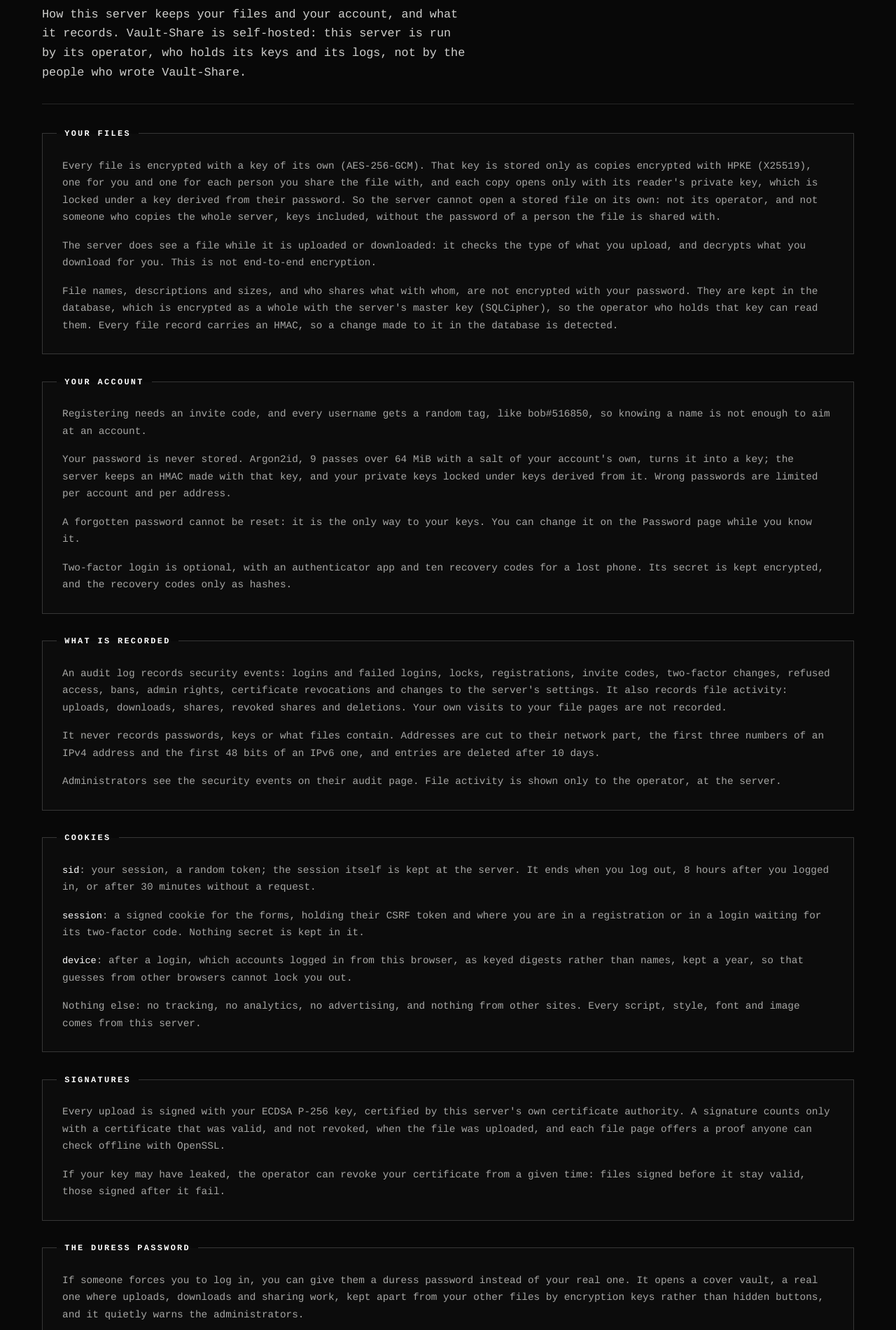
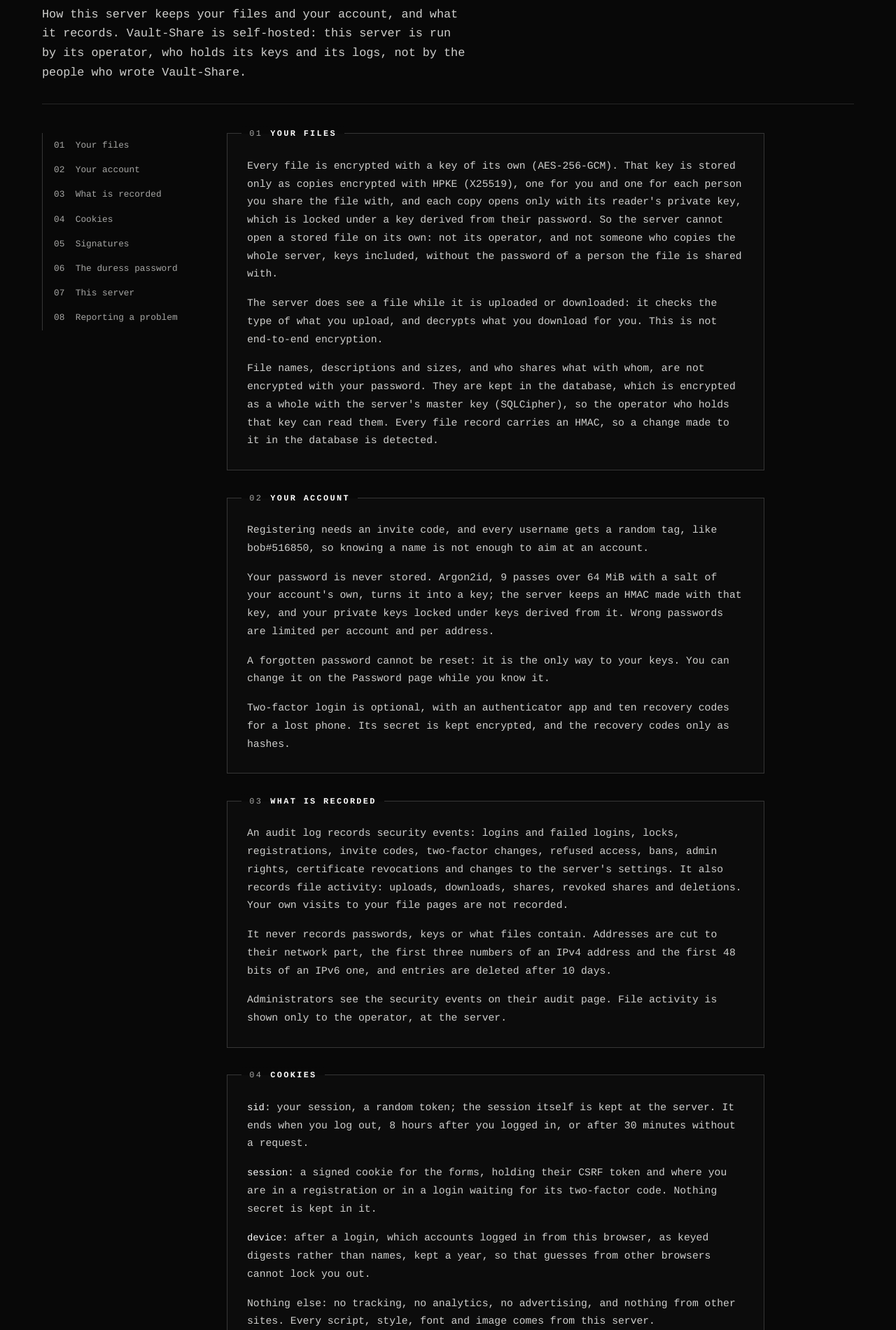
Before and after one commit to Ymsniper/vault-share, a Python web app: template app/templates/security.html in a window 1280 px wide. Shown: the part 463-2363 px from the top of the page at 70% size. Run offline with Jinja, Linux system fonts and the light colour scheme; the template is opened without the code that fills it: most values are stand-ins (such as "Sample title", 1, 10 or a date in 2020).

Commit message:
Link the author and the security page from the footer

```diff
--- a/app/static/vault.css
+++ b/app/static/vault.css
@@ -1741,14 +1741,98 @@ code {
   display: block;
 }
 
+/* ---- a page to read: a numbered contents list beside sections kept to a
+   reading width (the security page) */
+
+.vs-doc {
+  display: grid;
+  grid-template-columns: 13rem minmax(0, 48rem);
+  align-items: start;
+  gap: 2.4rem 3.5rem;
+}
+
+.vs-doc-toc {
+  position: sticky;
+  top: 1.5rem;
+}
+
+.vs-doc-toc ol {
+  counter-reset: vs-toc;
+  margin: 0;
+  padding: 0;
+  border-left: 1px solid var(--vs-line-2);
+  list-style: none;
+}
+
+.vs-doc-toc li {
+  counter-increment: vs-toc;
+}
+
+.vs-doc-toc a {
+  display: block;
+  padding: 0.42rem 0 0.42rem 1rem;
+  color: var(--vs-mute);
+  font-size: 0.8rem;
+  text-decoration: none;
+}
+
+.vs-doc-toc a::before {
+  content: counter(vs-toc, decimal-leading-zero) "  ";
+  content: counter(vs-toc, decimal-leading-zero) "  " / "";
+  white-space: pre;
+}
+
+.vs-doc-body {
+  counter-reset: vs-section;
+}
+
+.vs-doc-body .vs-panel {
+  scroll-margin-top: 1.5rem;
+}
+
+.vs-doc-body .vs-panel-title::before {
+  counter-increment: vs-section;
+  content: counter(vs-section, decimal-leading-zero);
+  content: counter(vs-section, decimal-leading-zero) / "";
+  color: var(--vs-mute);
+  font-weight: 400;
+}
+
+.vs-doc-body .vs-note {
+  color: var(--vs-soft);
+  font-size: 0.92rem;
+  line-height: 1.75;
+}
+
+@media (hover: hover) and (pointer: fine) {
+  .vs-doc-toc a:hover {
+    color: var(--vs-hi);
+  }
+}
+
+@media (prefers-reduced-motion: no-preference) {
+  html {
+    scroll-behavior: smooth;
+  }
+}
+
+@media (max-width: 860px) {
+  .vs-doc {
+    grid-template-columns: minmax(0, 1fr);
+  }
+
+  .vs-doc-toc {
+    position: static;
+  }
+}
+
 /* ---- footer */
 
 .vs-footer {
   border-top: 1px solid var(--vs-line);
   color: var(--vs-mute);
-  font-size: 0.72rem;
-  letter-spacing: 0.16em;
-  text-transform: uppercase;
+  font-size: 0.8rem;
+  letter-spacing: 0.06em;
 }
 
 .vs-footer-inner {
@@ -1761,17 +1845,23 @@ code {
   padding-bottom: 1.6rem;
 }
 
-.vs-footer-brand {
-  display: inline-flex;
-  align-items: center;
-  gap: 0.75rem;
-  color: var(--vs-fg);
-  font-weight: 700;
-}
-
-.vs-footer-brand .vs-logo {
-  width: 46px;
-  height: 19px;
+/* the author's profile on the left, the security page on the right */
+.vs-footer a {
+  color: var(--vs-soft);
+  text-decoration: none;
+  border-bottom: 1px solid var(--vs-line-2);
+}
+
+.vs-footer a[aria-current="page"] {
+  color: var(--vs-hi);
+  border-bottom-color: var(--vs-hi);
+}
+
+@media (hover: hover) and (pointer: fine) {
+  .vs-footer a:hover {
+    color: var(--vs-hi);
+    border-bottom-color: var(--vs-hi);
+  }
 }
 
 /* ---- small screens */
--- a/app/templates/base.html
+++ b/app/templates/base.html
@@ -72,8 +72,8 @@
   </main>
   <footer class="vs-footer">
     <div class="container vs-footer-inner">
-      <span class="vs-footer-brand">{% include "partials/emblem.svg" %}Vault-Share</span>
-      <span>AES-256-GCM · HPKE X25519 · ECDSA P-256 · Argon2id</span>
+      <a href="https://github.com/Ymsniper" rel="noreferrer">github.com/Ymsniper</a>
+      <a href="{{ url_for('pages.security') }}" {% if here == 'pages.security' %}aria-current="page"{% endif %}>Security and privacy</a>
     </div>
   </footer>
 </body>
--- a/app/templates/security.html
+++ b/app/templates/security.html
@@ -9,14 +9,28 @@
   </div>
 </div>
 
-<section class="vs-panel">
+<div class="vs-doc">
+  <nav class="vs-doc-toc" aria-label="On this page">
+    <ol>
+      <li><a href="#files">Your files</a></li>
+      <li><a href="#account">Your account</a></li>
+      <li><a href="#recorded">What is recorded</a></li>
+      <li><a href="#cookies">Cookies</a></li>
+      <li><a href="#signatures">Signatures</a></li>
+      <li><a href="#duress">The duress password</a></li>
+      <li><a href="#server">This server</a></li>
+      <li><a href="#reporting">Reporting a problem</a></li>
+    </ol>
+  </nav>
+  <div class="vs-doc-body">
+    <section class="vs-panel" id="files">
       <h2 class="vs-panel-title">Your files</h2>
       <p class="vs-note">Every file is encrypted with a key of its own (AES-256-GCM). That key is stored only as copies encrypted with HPKE (X25519), one for you and one for each person you share the file with, and each copy opens only with its reader's private key, which is locked under a key derived from their password. So the server cannot open a stored file on its own: not its operator, and not someone who copies the whole server, keys included, without the password of a person the file is shared with.</p>
       <p class="vs-note">The server does see a file while it is uploaded or downloaded: it checks the type of what you upload, and decrypts what you download for you. This is not end-to-end encryption.</p>
       <p class="vs-note">File names, descriptions and sizes, and who shares what with whom, are not encrypted with your password. They are kept in the database, which is encrypted as a whole with the server's master key (SQLCipher), so the operator who holds that key can read them. Every file record carries an HMAC, so a change made to it in the database is detected.</p>
     </section>
 
-<section class="vs-panel">
+    <section class="vs-panel" id="account">
       <h2 class="vs-panel-title">Your account</h2>
       <p class="vs-note">Registering needs an invite code, and every username gets a random tag, like bob#516850, so knowing a name is not enough to aim at an account.</p>
       <p class="vs-note">Your password is never stored. Argon2id, 9 passes over 64 MiB with a salt of your account's own, turns it into a key; the server keeps an HMAC made with that key, and your private keys locked under keys derived from it. Wrong passwords are limited per account and per address.</p>
@@ -24,14 +38,14 @@
       <p class="vs-note mb-0">Two-factor login is optional, with an authenticator app and ten recovery codes for a lost phone. Its secret is kept encrypted, and the recovery codes only as hashes.</p>
     </section>
 
-<section class="vs-panel">
+    <section class="vs-panel" id="recorded">
       <h2 class="vs-panel-title">What is recorded</h2>
       <p class="vs-note">An audit log records security events: logins and failed logins, locks, registrations, invite codes, two-factor changes, refused access, bans, admin rights, certificate revocations and changes to the server's settings. It also records file activity: uploads, downloads, shares, revoked shares and deletions. Your own visits to your file pages are not recorded.</p>
       <p class="vs-note">It never records passwords, keys or what files contain. Addresses are cut to their network part, the first three numbers of an IPv4 address and the first 48 bits of an IPv6 one, and entries are deleted after {{ log_days }} days.</p>
       <p class="vs-note mb-0">Administrators see the security events on their audit page. File activity is shown only to the operator, at the server.</p>
     </section>
 
-<section class="vs-panel">
+    <section class="vs-panel" id="cookies">
       <h2 class="vs-panel-title">Cookies</h2>
       <p class="vs-note"><code>sid</code>: your session, a random token; the session itself is kept at the server. It ends when you log out, 8 hours after you logged in, or after 30 minutes without a request.</p>
       <p class="vs-note"><code>session</code>: a signed cookie for the forms, holding their CSRF token and where you are in a registration or in a login waiting for its two-factor code. Nothing secret is kept in it.</p>
@@ -39,26 +53,28 @@
       <p class="vs-note mb-0">Nothing else: no tracking, no analytics, no advertising, and nothing from other sites. Every script, style, font and image comes from this server.</p>
     </section>
 
-<section class="vs-panel">
+    <section class="vs-panel" id="signatures">
       <h2 class="vs-panel-title">Signatures</h2>
       <p class="vs-note">Every upload is signed with your ECDSA P-256 key, certified by this server's own certificate authority. A signature counts only with a certificate that was valid, and not revoked, when the file was uploaded, and each file page offers a proof anyone can check offline with OpenSSL.</p>
       <p class="vs-note mb-0">If your key may have leaked, the operator can revoke your certificate from a given time: files signed before it stay valid, those signed after it fail.</p>
     </section>
 
-<section class="vs-panel">
+    <section class="vs-panel" id="duress">
       <h2 class="vs-panel-title">The duress password</h2>
       <p class="vs-note">If someone forces you to log in, you can give them a duress password instead of your real one. It opens a cover vault, a real one where uploads, downloads and sharing work, kept apart from your other files by encryption keys rather than hidden buttons, and it quietly warns the administrators.</p>
       <p class="vs-note mb-0">A new duress password starts to work {{ delay }} after it is saved, and the pages look the same whichever password opened them. The next login with your real password shows what happened meanwhile, and the quiet ways to deal with it are the defaults. What a duress password cannot hide is listed in Vault-Share's documentation.</p>
     </section>
 
-<section class="vs-panel">
+    <section class="vs-panel" id="server">
       <h2 class="vs-panel-title">This server</h2>
       <p class="vs-note">The operator holds the master key, which can also require a USB drive and a passphrase, along with the database, the stored files and the logs. They can read what the master key opens, accounts, file names, shares and the logs among it, but cannot open your files without your password.</p>
       <p class="vs-note mb-0">The operator decides who gets invite codes, can ban accounts, revoke certificates and turn two-factor login off for someone who lost both their phone and their codes, and is responsible for backups, updates and HTTPS. This server's certificates come from its own authority, so a browser warns until it trusts it.</p>
     </section>
 
-<section class="vs-panel">
+    <section class="vs-panel" id="reporting">
       <h2 class="vs-panel-title">Reporting a problem</h2>
       <p class="vs-note mb-0">For a problem with your account or with this server, contact its operator. For a security flaw in Vault-Share itself, tell its author privately, through the GitHub profile linked at the bottom of every page, rather than in public.</p>
     </section>
+  </div>
+</div>
 {% endblock %}
```
Also changed, not shown: tests/test_pages.py (+8 -1 lines). Lines whose indentation alone changed are shown as unchanged.
